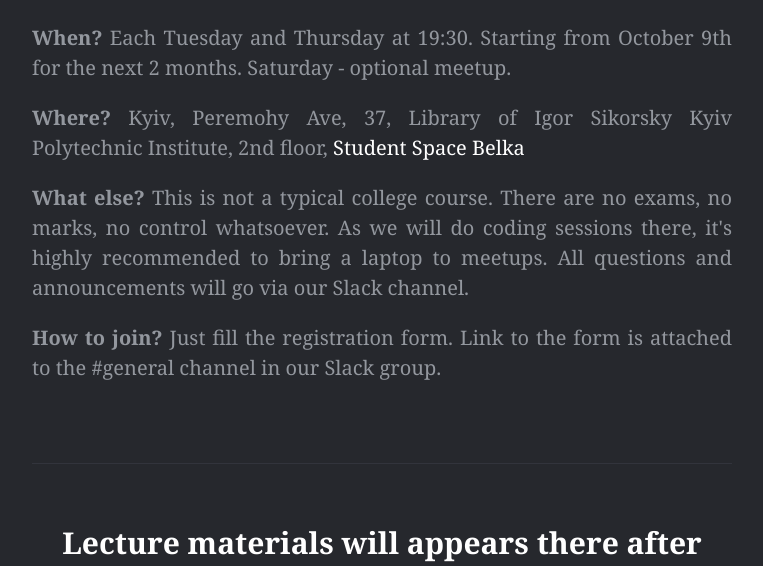
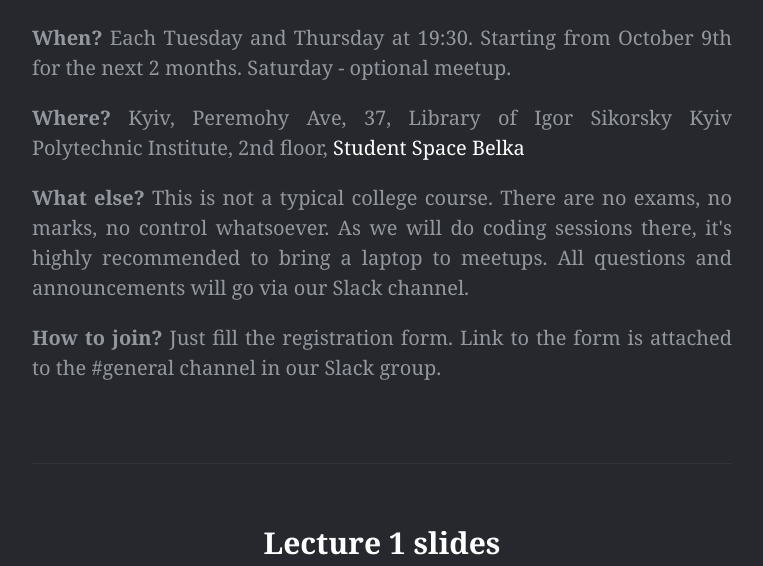
Before and after one commit to ira-dushar/algorithms, a Jekyll site: the page index.html, which Jekyll copies as it is, in a window 1280 px wide and 1400 px high, scrolled down 1671 px. Shown: the top 566 px of the window, without its empty margins (258-1021 px from the left). Built offline with Jekyll 4.4.1, drawn with Linux system fonts in a browser that asks for light colours; some of the changed text lies outside the part shown.

Commit message:
Add slides.

```diff
--- a/index.html
+++ b/index.html
@@ -89,9 +89,10 @@
 
     <article class="post">
     <h2 class="post-title">
-        Lecture materials will appears there after each meetup event.
+        Lecture 1 slides
     </h2>
-    <p>Stay tunned.</p>
+	<p><iframe src="//www.slideshare.net/slideshow/embed_code/key/ANtglnVfmPLtTA" width="595" height="485" frameborder="0" marginwidth="0" marginheight="0" scrolling="no" style="border:1px solid #CCC; border-width:1px; margin-bottom:5px; max-width: 100%;" allowfullscreen> </iframe> <div style="margin-bottom:5px"> <strong> <a href="//www.slideshare.net/IraDushar/algorithms-intro-lecture" title="Algorithms Intro Lecture" target="_blank">Algorithms Intro Lecture</a> </strong> from <strong><a href="https://www.slideshare.net/IraDushar" target="_blank">Ira Dushar</a></strong> </div>
+    </p>
 </article>
   <hr>
 
```
